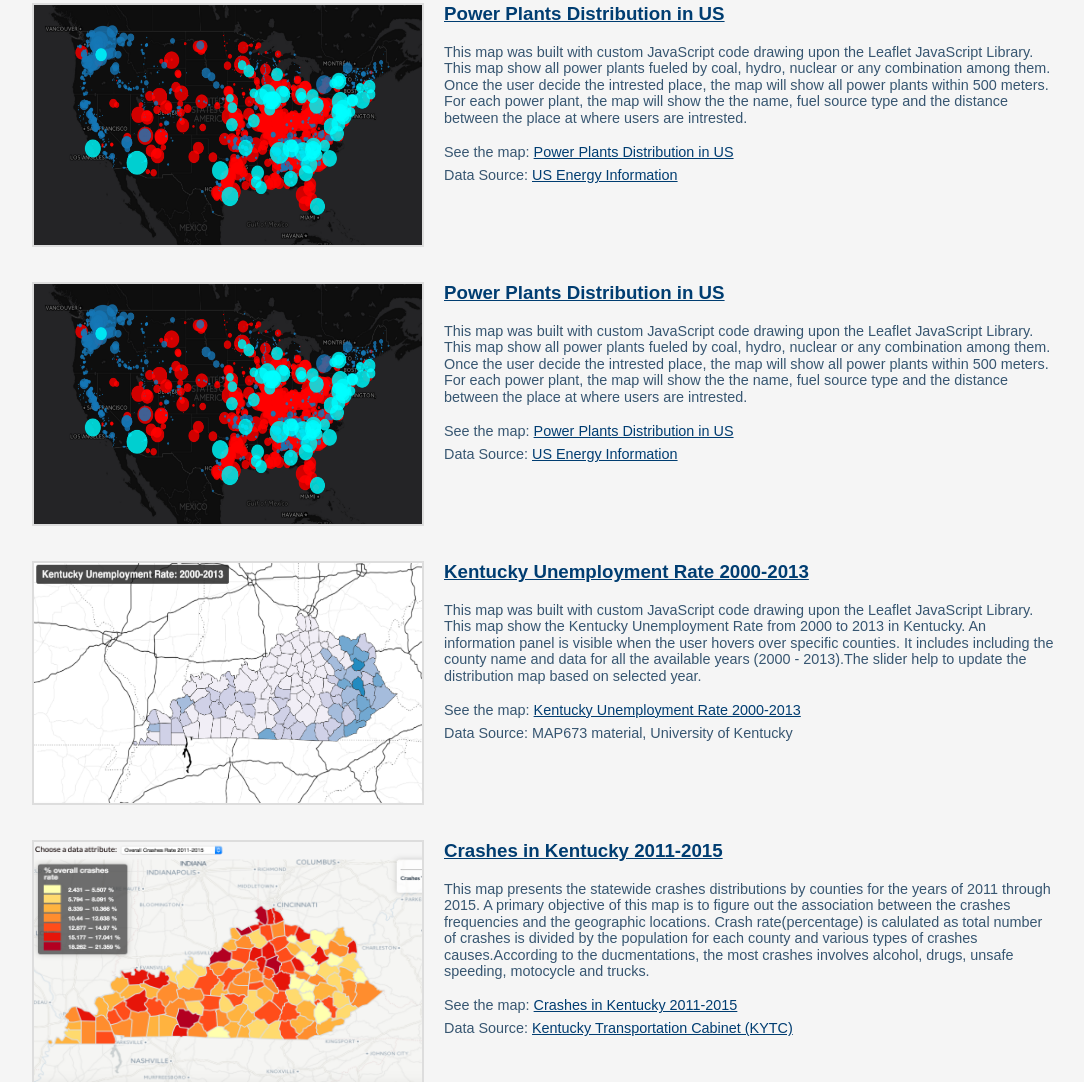
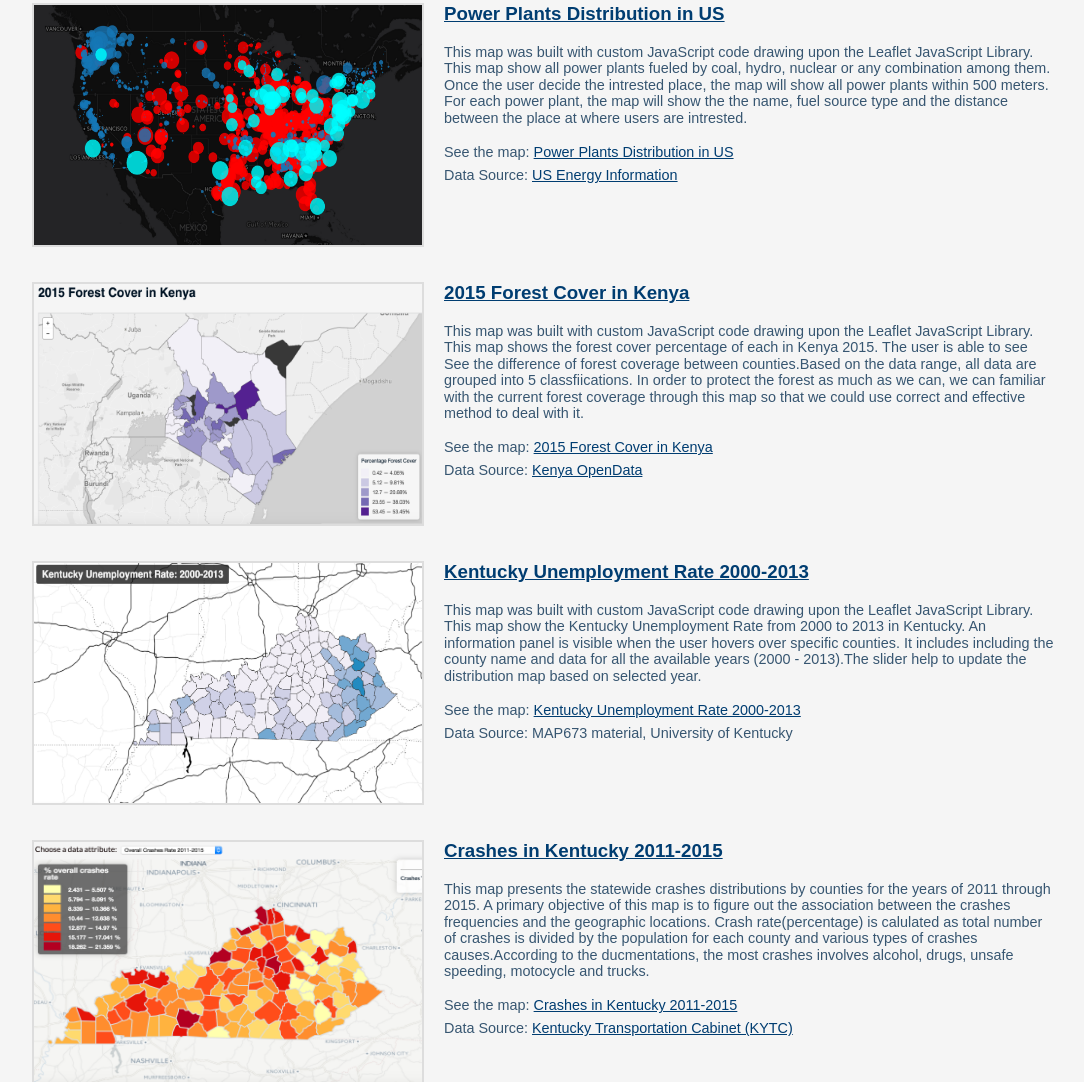
Before and after one commit to elsiewang0612/elsiewang0612.github.io, a plain HTML site: page index.html in a window 1280 px wide. Shown: the part 689-1771 px from the top of the page, without its empty margins (96-1180 px from the left). Drawn offline with nearby package versions, Linux system fonts and the light colour scheme; a script that the page names is missing; a web font is replaced by a local one.

Commit message:
finalize the profile

```diff
--- a/index.html
+++ b/index.html
@@ -126,12 +126,13 @@ img {
 </section>
 
 <section class="project">
-   <a target = '_blank' href="#"><img src="images/engergyPlant.png" alt="Kentucky Unemployment Rate" class="project-image" /></a>
-    <h3><a target = '_blank' href="#">Power Plants Distribution in US</a></h3>
-    <p>This map was built with custom JavaScript code drawing upon the Leaflet JavaScript Library. This map show all power plants fueled by coal, hydro, nuclear or any combination among them. Once the user decide the intrested place, the map will show all power plants within 500 meters. For each power plant, the map will show the the name, fuel source type and the distance between the place at where users are intrested.</p>
+   <a target = '_blank' href="#"><img src="images/kenya.png" alt="2015 Forest Cover in Kenya" class="project-image" /></a>
+    <h3><a target = '_blank' href="#">2015 Forest Cover in Kenya</a></h3>
+    <p>This map was built with custom JavaScript code drawing upon the Leaflet JavaScript Library. This map shows the forest cover percentage of each in Kenya 2015. The user is able to see See the difference of forest coverage between counties.Based on the data range, all data are grouped into 5 classfiications. In order to protect the forest as much as we can, we can familiar with the current forest coverage through this map so that we could use correct and effective method to deal with it.
+    </p>
     <ul>
-        <li>See the map: <a target = '_blank'  href="https://xiwang0612.carto.com/builder/5d6d0916-b500-11e6-b4fa-0e05a8b3e3d7/embed">Power Plants Distribution in US</a></li>
-        <li>Data Source: <a target = '_blank'  href="http://www.eia.gov/electricity/data/eia923/">US Energy Information</a></li>
+        <li>See the map: <a target = '_blank'  href="https://elsiewang0612.github.io/forest-cover-Kenya">2015 Forest Cover in Kenya</a></li>
+        <li>Data Source: <a target = '_blank'  href="https://www.opendata.go.ke/browse?category=Environment">Kenya OpenData</a></li>
     </ul>
 </section>
 
```
Also changed, not shown: images/kenya.png (added).
